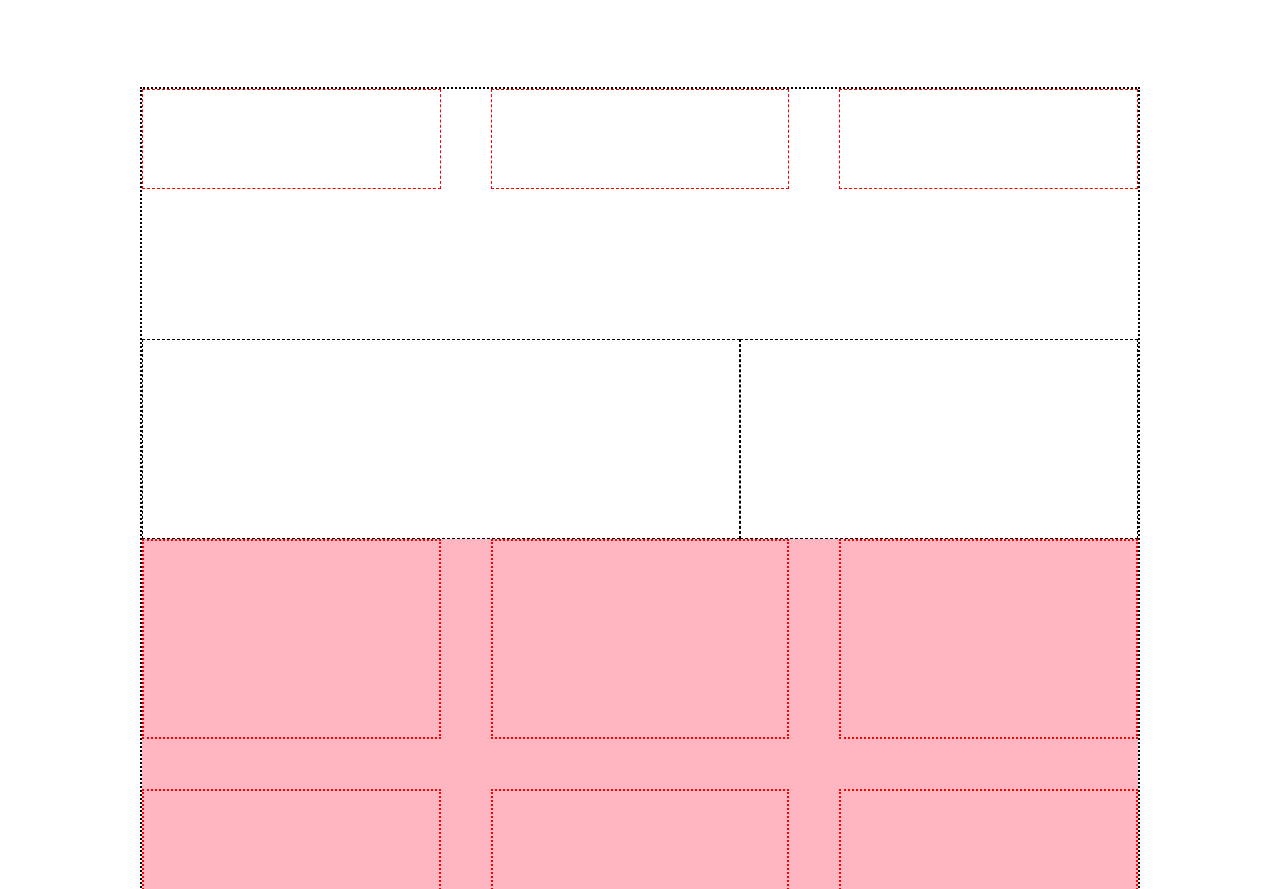
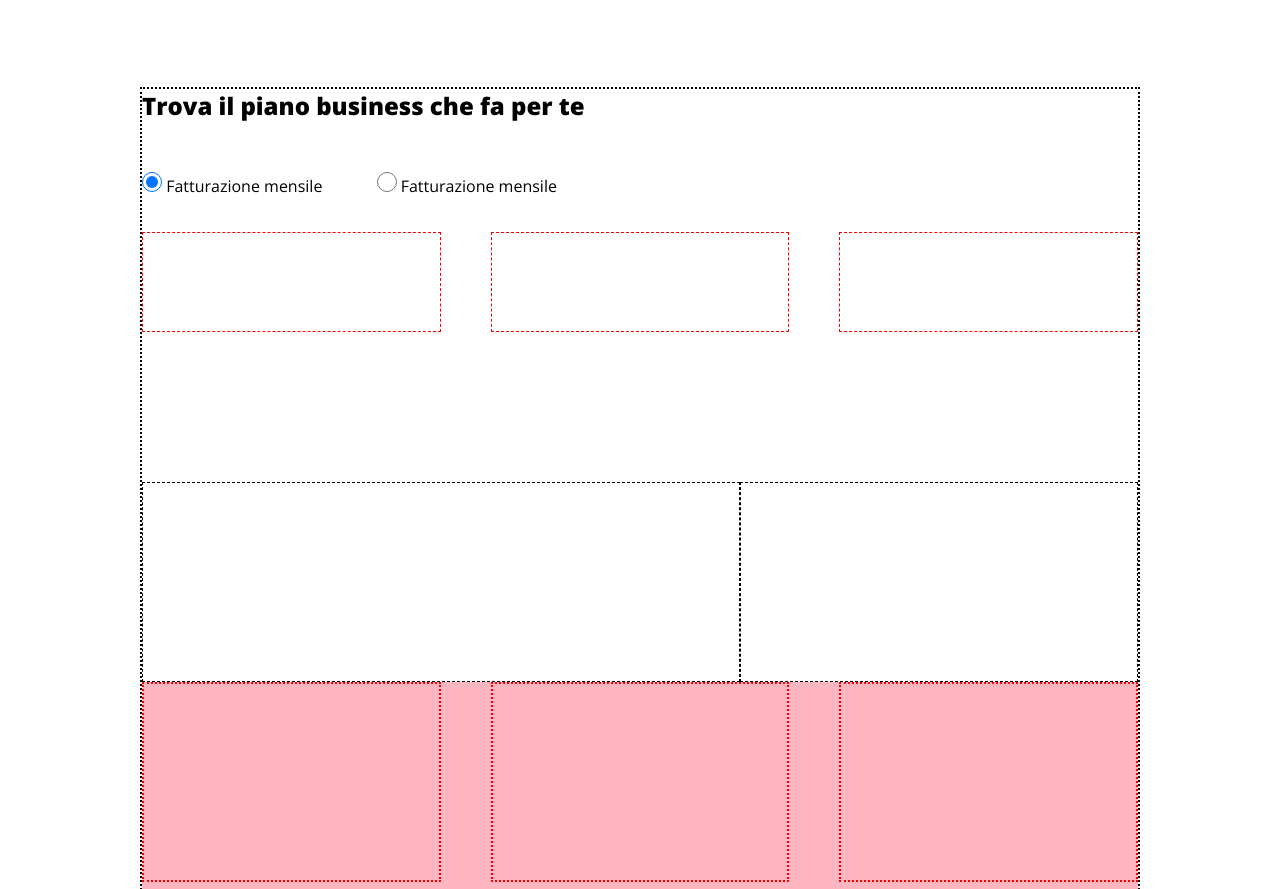
Before and after one commit to GiuseppeTrp/htmlcss-dropbox, a plain HTML site: page index.html in a window 1280 px wide. Shown: the part 845-1734 px from the top of the page. Drawn offline with nearby package versions, Linux system fonts and the light colour scheme.

Commit message:
added radio button

```diff
--- a/index.html
+++ b/index.html
@@ -62,9 +62,27 @@
 
         <!-- riga a tre colonne -->
         <section id="business-plans">
+            <h2>Trova il piano business che fa per te</h2>
+            <div class="radio">
+                <span class="radio-btn">
+                    <input type="radio" checked="checked">
+                    <label class="radio">Fatturazione mensile</label>
+
+                </span>
+                <span>
+
+                    <input type="radio">
+                    <label class="radio">Fatturazione mensile</label>
+                </span>
+
+            </div>
+
+
             <div class="row">
-                <div class="plan"></div>
-                <div class="plan"></div>
+                <div class="plan">
+
+                </div>
+                <div class="plan"> </div>
                 <div class="plan"></div>
             </div>
 
--- a/style.css
+++ b/style.css
@@ -128,6 +128,18 @@ header .row .image img {
     width: calc(100% / 3 - 50px / 3 * 2)
 }
 
+.radio{
+    padding: 50px 0 35px 0;
+}
+.radio-btn{
+    margin-right: 50px ;
+}
+
+input[type=radio] {
+    height: 20px;
+    width: 20px;
+
+}
 /* fine business plans */
 
 
```
